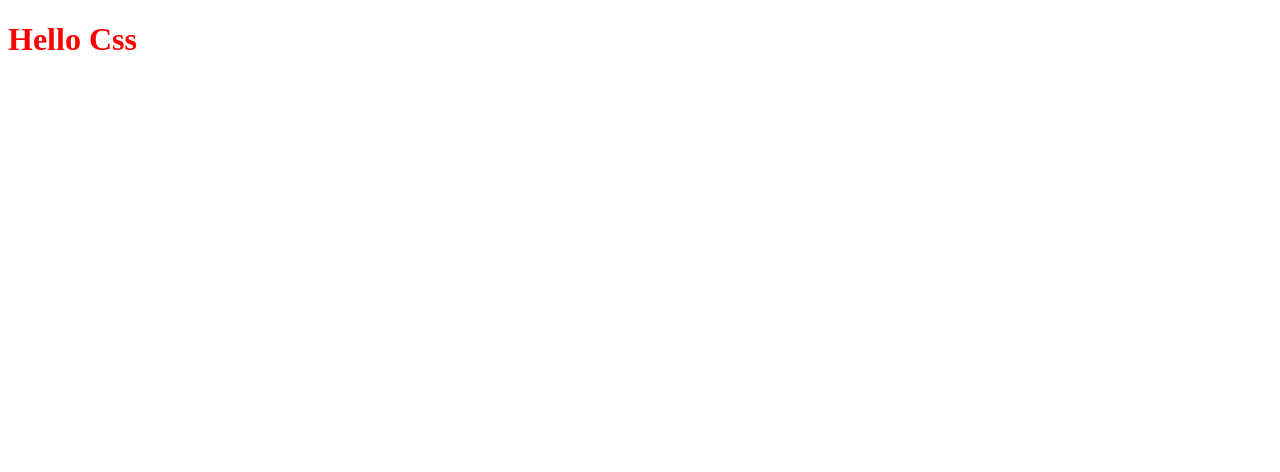
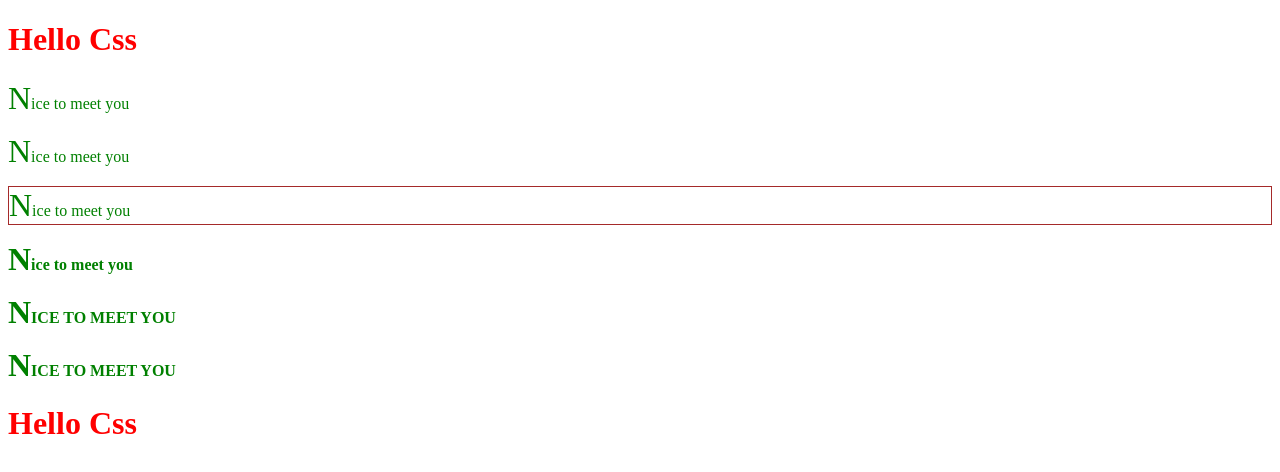
Before and after one commit to miklywek/css, a plain HTML site: page index.html in a window 1280 px wide. Drawn offline with Linux system fonts and the light colour scheme.

Commit message:
sample css

```diff
--- a/css/index.css
+++ b/css/index.css
@@ -1,3 +1,22 @@
 h1 {
     color: red;
 }
+p{
+    color: green;
+}
+#chosen{
+    border: 1px solid brown;
+}
+.foo {
+    text-transform: uppercase;
+}
+
+p::first-letter{
+    font-size: 2rem;
+}
+p:hover {
+    background-color: gray;
+}
+div p {
+    font-weight: bold;
+}
--- a/index.html
+++ b/index.html
@@ -10,6 +10,15 @@
 </head>
 <body>
 <h1>Hello Css </h1>
+<p>Nice to meet you</p>
+<p>Nice to meet you</p>
+<p id="chosen">Nice to meet you</p>
+<div>
+    <p>Nice to meet you</p>
+    <p class="foo">Nice to meet you</p>
+    <p class="foo">Nice to meet you</p>
+    <h1>Hello Css </h1>
+</div>
 
 </body>
 </html>
```
